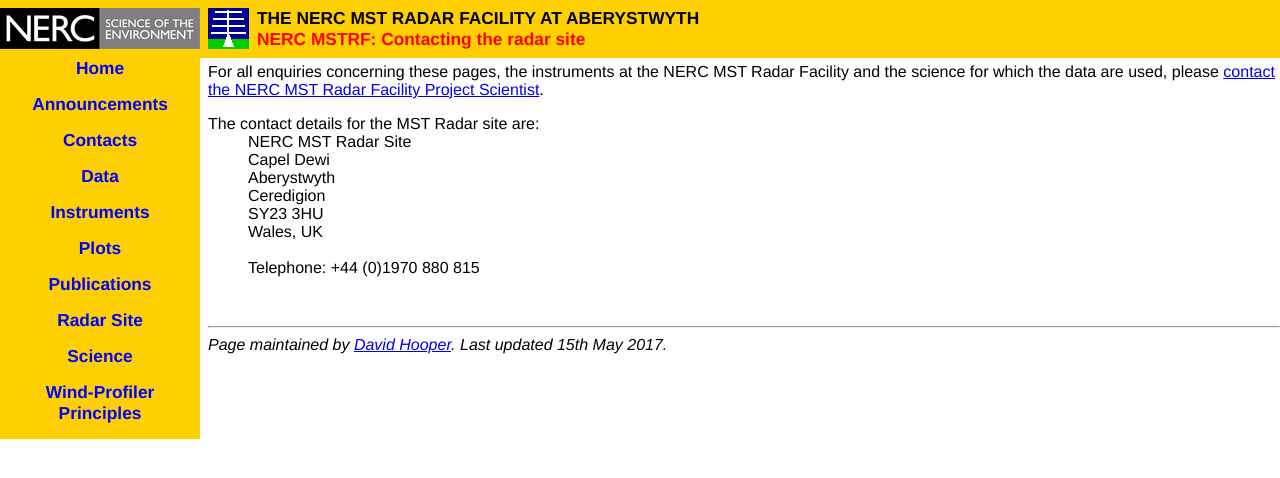
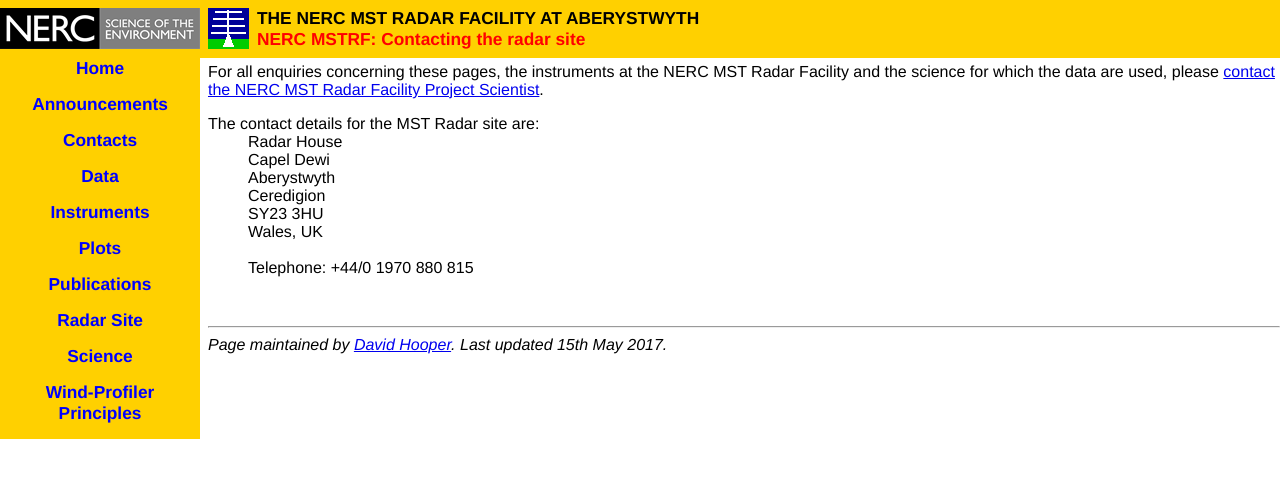
Before and after one commit to dahooper/nerc_mstrf_website, a Jekyll site: the page built from docs/contacting_site.html, in a window 1280 px wide. Shown: the top 478 px of the page. Built offline with Jekyll 4.4.1, drawn with Linux system fonts in a browser that asks for light colours.

Commit message:
Update contacting_site.html

```diff
--- a/docs/contacting_site.html
+++ b/docs/contacting_site.html
@@ -10,12 +10,12 @@
 MST Radar Facility Project Scientist</a>.</p>
 
 <dl>The contact details for the MST Radar site are:
-  <dd>NERC MST Radar Site<br />
+  <dd>Radar House<br />
       Capel Dewi<br />
       Aberystwyth<br />
       Ceredigion<br />
       SY23 3HU<br />
       Wales, UK<br /><br />
 
-      Telephone: +44 (0)1970 880 815
+      Telephone: +44/0 1970 880 815
 </dl>
```
